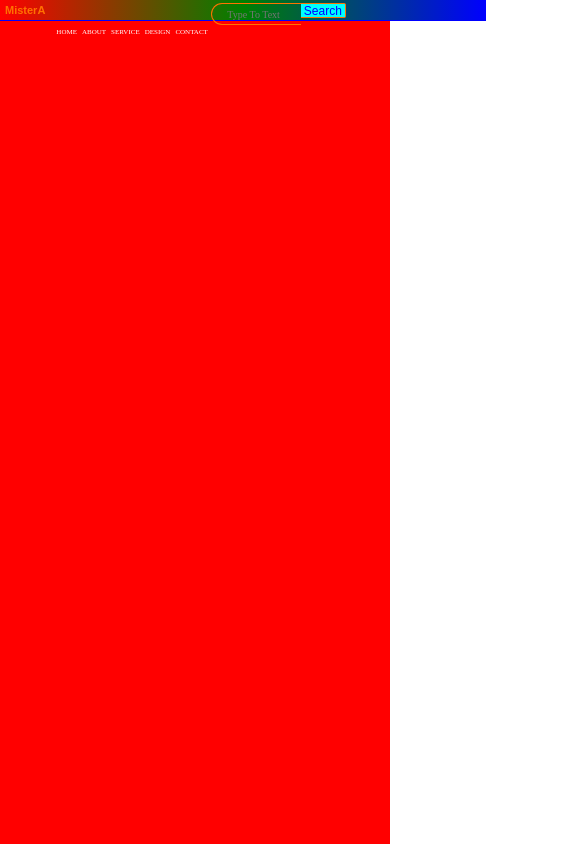
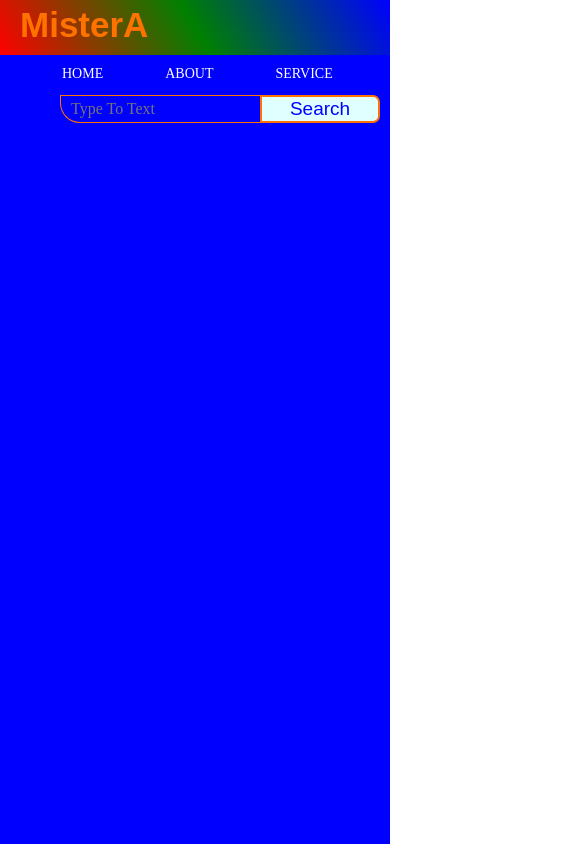
Before and after one commit to kalilinux333/responsive, a plain HTML site: page index.html in a window 390 px wide. Shown: the whole page, 573 px wide, since content can reach past the window. Drawn offline with Linux system fonts and the light colour scheme.

Commit message:
Update index.css

```diff
--- a/index.css
+++ b/index.css
@@ -6,77 +6,6 @@
  width: 100%;
  height:100vh;
  background:blue;
-}
-/*Main*/
-@media(max-width:486px){
- .main{
-     background:red;
- }
- .nav{
-     float:left;
-     display: flex;
-     width:486px;
-     height:20px;
-     border-bottom: 1px solid blue;
-     background-image: linear-gradient(to right,red,green,blue);
- }
- .logo{
-     color:#ff7200;
-     font-size:11px;
-     font-family:Arial;
-     padding-left:5px;
-     float:left;
-     padding-top:4.3px;
- }
- ul{
-     float:left;
-     display:flex;
-     justify-content: center;
-     align-items: center;
-     margin-left:6px;
-     margin-top:7px;
- }
- ul li{
-     list-style: none;
-     margin-left: 5px;
-     font-size: 7px;
- }
- .menu ul li a{
-     text-decoration: none;
-     color:white;
-     transition: 0.4s ease-in-out;
- }
- ul li a:hover{
-     color:#ff7200;
- }
- .search{
-  margin-left:3px;
-  float: left;
-  display: flex;
- }
- .srch{
-  width: 90px;
-  height:15px;
-  background:transparent;
-  border: 1px solid #ff7200;
-  border-top-left-radius: 20px;
-  margin-top:3px;
-  border-right: none;
-  font-size:10px;
-  text-align: right;
- }
- .btn{
-  width:45px;
-  height:15px;
-  margin-top:3px;
-  border:1px solid #ff7200;
-  border-left:none;
-  background-color: aqua;
-  font-size:12px;
-  border-top-right-radius: 2px;
-  border-bottom-right-radius: 2px;
- }
-
 }
 
 /*For the Desktop Css*/
@@ -268,75 +197,3 @@ ul li a:hover{
  text-decoration: none;
  font-size:20px;
 }
-
-/*Main*/
-@media(max-width:680px){
- .main{
-     background:red;
- }
- .nav{
-     float:left;
-     display: flex;
-     width:486px;
-     height:20px;
-     border-bottom: 1px solid blue;
-     background-image: linear-gradient(to right,red,green,blue);
- }
- .logo{
-     color:#ff7200;
-     font-size:11px;
-     font-family:Arial;
-     padding-left:5px;
-     float:left;
-     padding-top:4.3px;
- }
- ul{
-     float:left;
-     display:flex;
-     justify-content: center;
-     align-items: center;
-     margin-left:6px;
-     margin-top:7px;
- }
- ul li{
-     list-style: none;
-     margin-left: 5px;
-     font-size: 7px;
- }
- .menu ul li a{
-     text-decoration: none;
-     color:white;
-     transition: 0.4s ease-in-out;
- }
- ul li a:hover{
-     color:#ff7200;
- }
- .search{
-  margin-left:3px;
-  float: left;
-  display: flex;
- }
- .srch{
-  width: 90px;
-  height:15px;
-  background:transparent;
-  border: 1px solid #ff7200;
-  border-top-left-radius: 20px;
-  margin-top:3px;
-  border-right: none;
-  font-size:10px;
-  text-align: right;
- }
- .btn{
-  width:45px;
-  height:15px;
-  margin-top:3px;
-  border:1px solid #ff7200;
-  border-left:none;
-  background-color: aqua;
-  font-size:12px;
-  border-top-right-radius: 2px;
-  border-bottom-right-radius: 2px;
- }
-
-}
```
